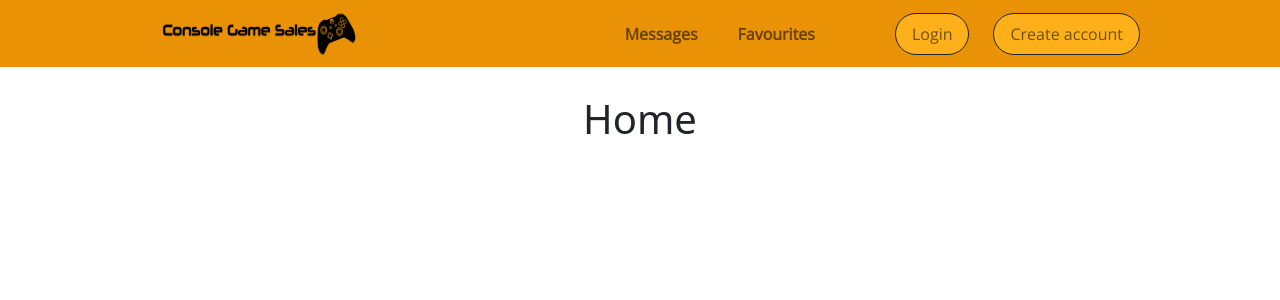
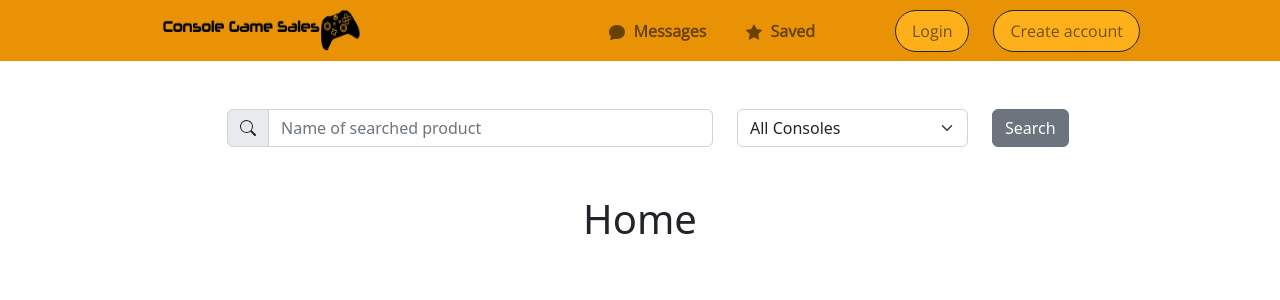
Before and after one commit to PapNorbert/microservice-game-selling-app, a React (Vite) app in the folder client/: page / in a window 1280 px wide. Shown: the top 300 px of the page. Built offline with nearby package versions, Linux system fonts and the light colour scheme; no server answers.

Commit message:
Created SearchBar component

```diff
--- a/client/package.json
+++ b/client/package.json
@@ -17,6 +17,7 @@
     "jwt-decode": "^4.0.0",
     "react": "^18.2.0",
     "react-bootstrap": "^2.10.2",
+    "react-bootstrap-icons": "^1.11.4",
     "react-dom": "^18.2.0",
     "react-router-dom": "^6.22.3"
   },
--- a/client/src/layouts/NavigationBar.tsx
+++ b/client/src/layouts/NavigationBar.tsx
@@ -1,9 +1,10 @@
 import { useNavigate } from 'react-router-dom'
-import { Navbar, Nav, Container, NavDropdown } from 'react-bootstrap'
+import { Navbar, Nav, Container, NavDropdown, NavbarText } from 'react-bootstrap'
 
 import useAuth from '../hooks/useAuth'
 import configuredAxios from '../axios/configuredAxios';
 import { apiPrefix } from '../config/application.json';
+import { ChatFill, StarFill } from 'react-bootstrap-icons';
 
 
 export default function Navigationbar() {
@@ -27,29 +28,35 @@ export default function Navigationbar() {
   return (
     <Navbar collapseOnSelect expand='md' bg='customColor' sticky='top' className='px-5 pb-1 pt-1 mb-4' >
       <Container fluid className='mx-5 '>
-        <Navbar.Brand href="/" className='ms-5 me-auto' >
-        <img
-              alt=""
-              src="\src\assets\logo2.png"
-              width="230"
-              height="49"
-              className="d-inline-block align-top"
-            />
+        <Navbar.Brand className='ms-5 me-auto clickable' onClick={() => { navigate('/') }} >
+          <img
+            alt=""
+            src="\src\assets\logo2.png"
+            width="235"
+            height="43"
+            className="d-inline-block align-top"
+          />
         </Navbar.Brand>
 
         <Nav className='me-5'>
           <Nav.Link className='me-4 mr-4 nav-text fw-bold' >
-            Messages
+            <ChatFill className='me-1' />
+            <NavbarText > Messages </NavbarText>
           </Nav.Link>
           <Nav.Link className='me-4 mr-4 nav-text fw-bold' >
-            Favourites
+            <StarFill className='me-1' />
+            <NavbarText> Saved </NavbarText>
           </Nav.Link>
+          {auth.logged_in &&
+            <Nav.Link className='me-4 mr-4 nav-text fw-bold' >
+              Create Sale Announcement
+            </Nav.Link>}
         </Nav>
 
         {!auth.logged_in &&
           <Nav className='me-3'>
             <Nav.Link className='me-4 nav-text border border-dark rounded-5 px-3 auth-button'
-              onClick={() => { navigate('/login',) }}>
+              onClick={() => { navigate('/login') }}>
               Login
             </Nav.Link>
             <Nav.Link className='me-3 nav-text border border-dark rounded-5 px-3 auth-button'
@@ -61,7 +68,7 @@ export default function Navigationbar() {
         {
           auth.logged_in &&
           <Nav className='me-3'>
-            <Navbar.Text className='me-1 nav-text'>
+            <Navbar.Text className='me-1 nav-text fw-bold'>
               Logged in as:
             </Navbar.Text>
             <NavDropdown title={auth.username} className='me-4 nav-text'>
--- /dev/null
+++ b/client/src/layouts/SearchBar.tsx
@@ -0,0 +1,40 @@
+import { useState } from 'react';
+
+import { Form, Row, Col, Button, InputGroup } from 'react-bootstrap'
+import { Search } from 'react-bootstrap-icons'
+
+export default function SearchBar() {
+  const [selectedConsole, setSelectedConsole] = useState<string>('ALL');
+  const [productName, setProductName] = useState<string>('');
+
+  function handleSearch() {
+
+  }
+
+
+  return (
+    <Row className='mx-5 mt-5 mb-5'>
+      <Col xs lg={{ span: 6, offset: 1 }}  >
+        <InputGroup>
+          <InputGroup.Text>
+            <Search className='mr-5' />
+          </InputGroup.Text>
+          <Form.Control type='text' value={productName} onChange={e => setProductName(e.target.value)}
+            placeholder='Name of searched product' />
+        </InputGroup>
+
+      </Col>
+      <Col xs lg={{ span: 3, offset: 0 }} >
+        <Form.Select value={selectedConsole} onChange={e => setSelectedConsole(e.target.value)}>
+          <option value="ALL">All Consoles</option>
+          <option value='XBOX'>Xbox Series</option>
+          <option value='PS'>PlayStation Series</option>
+          <option value='SWITCH'>Nintendo Switch Series</option>
+        </Form.Select>
+      </Col>
+      <Col xs lg={{ span: 2, offset: 0 }} >
+        <Button variant="secondary" onClick={handleSearch} >Search</Button>
+      </Col>
+    </Row>
+  )
+}
--- a/client/src/pages/Home.tsx
+++ b/client/src/pages/Home.tsx
@@ -1,10 +1,14 @@
 import { Container } from "react-bootstrap";
+import SearchBar from "../layouts/SearchBar";
 
-export default function Home() : JSX.Element {
+export default function Home(): JSX.Element {
 
   return (
-    <Container>
-      <h1>Home</h1>
-    </Container>
+    <>
+      <SearchBar />
+      <Container>
+        <h1>Home</h1>
+      </Container>
+    </>
   )
 }
```
Also changed, not shown: client/src/assets/logo2.png, 1 other file (tests, documents, lock files or other folders).
